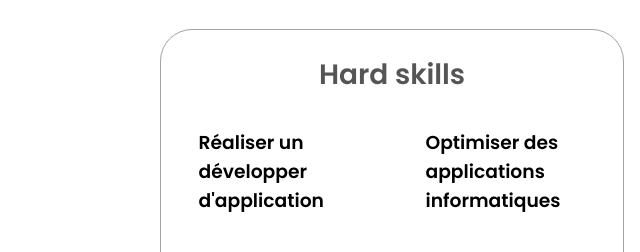
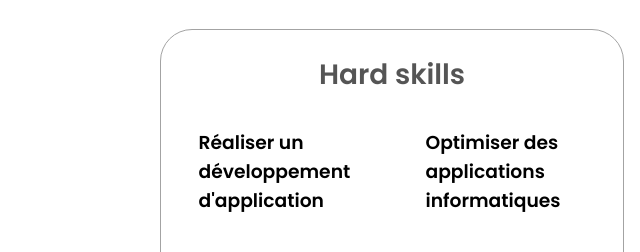
Before and after one commit to Guilhamasse/monSite, a plain HTML site: page index.html in a window 1280 px wide. Shown: the part 2564-2816 px from the top of the page, 0-640 px from the left. Drawn offline with Linux system fonts and the light colour scheme.

Commit message:
Update index.html

```diff
--- a/index.html
+++ b/index.html
@@ -312,7 +312,7 @@
             <div class="article-container">
               <article>
                 <div>
-                  <h3>Réaliser un développer d'application</h3>
+                  <h3>Réaliser un développement d'application</h3>
                 </div>
               </article>
               <article>
```
